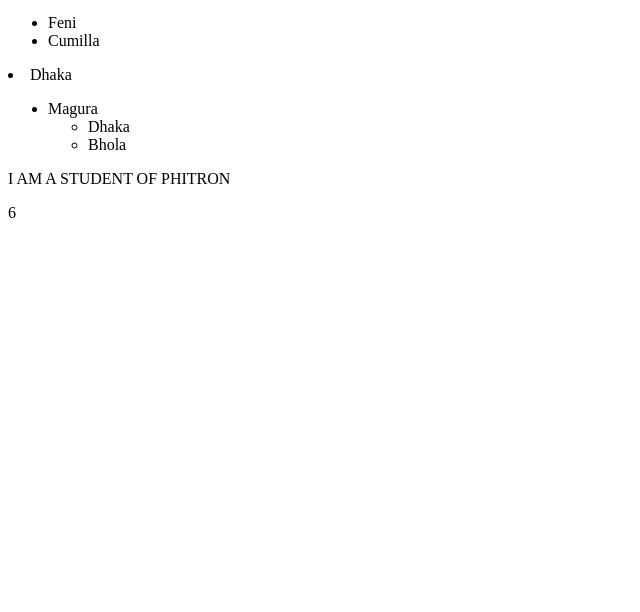
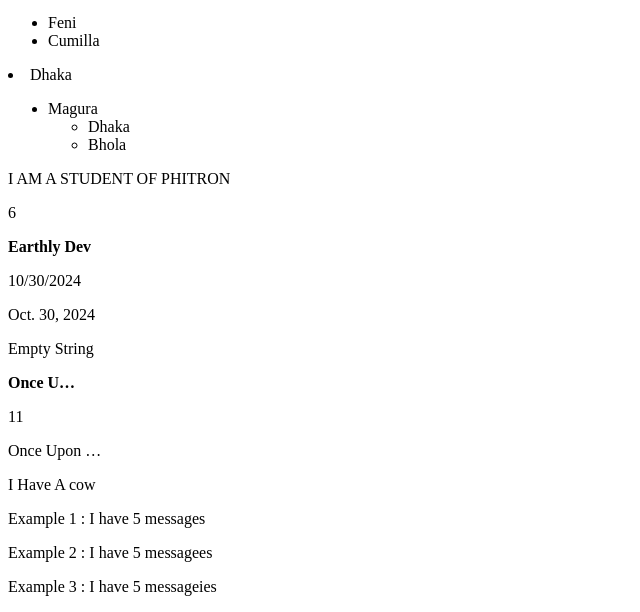
Before and after one commit to bakerhossen4/Django-Practice-10.5, a Django app: page /app/ in a window 1280 px wide. Shown: the part 878-1490 px from the top of the page, without its empty margins (0-640 px from the left). Before the commit the page ends 1096 px from the top, so only its background shows below. Run offline with Django 5.2, Linux system fonts and the light colour scheme.

Commit message:
third commit

```diff
--- a/App/templates/home.html
+++ b/App/templates/home.html
@@ -30,6 +30,21 @@
         <p> {{ lststr | upper }}</p>
         <p> {{ lststr | wordcount }}</p>
 
+        <b> Earthly Dev </b>
+        <p> {{ date | date:"SHORT_DATE_FORMAT" }} </p>
+        <p> {{ date | date }} </p>
+        <p> {{ emptystr | default:"Empty String" }} </p>
+
+
+        <strong> {{ description | truncatechars:7 }} </strong>
+        <p> {{ description | wordcount }} </p>
+        <p> {{ description | truncatewords:2 }} </p>
+        {{ '<b> I </b> Have <button> A cow </button>' | striptags }}
+        <p> Example 1 : I have {{ num_messages }} message{{ num_messages | pluralize  }}</p>
+        <p> Example 2 : I have {{ num_messages }} message{{ num_messages | pluralize:'es'  }}</p>
+
+        <p> Example 3 : I have {{ num_messages }} message{{ num_messages | pluralize:"y,ies"  }}</p>
+
 
 
     </body>
--- a/App/views.py
+++ b/App/views.py
@@ -18,7 +18,11 @@ def Home( request ) :
         'lststr' : 'I am a student of phitron',
         'lstint' : 1235332,
         'blog_date' : datetime.datetime.now(),
-        'unlist' : ['Noakhali',['Feni','Cumilla'],'Dhaka',['Magura',['Dhaka','Bhola']]]
+        'unlist' : ['Noakhali',['Feni','Cumilla'],'Dhaka',['Magura',['Dhaka','Bhola']]],
+        'emptystr' : "",
+        'description' : 'Once Upon a time there was a farmer in a village',
+        'num_messages' : 5
+
     }
 
     return render(request,'home.html',contextdata)
```
